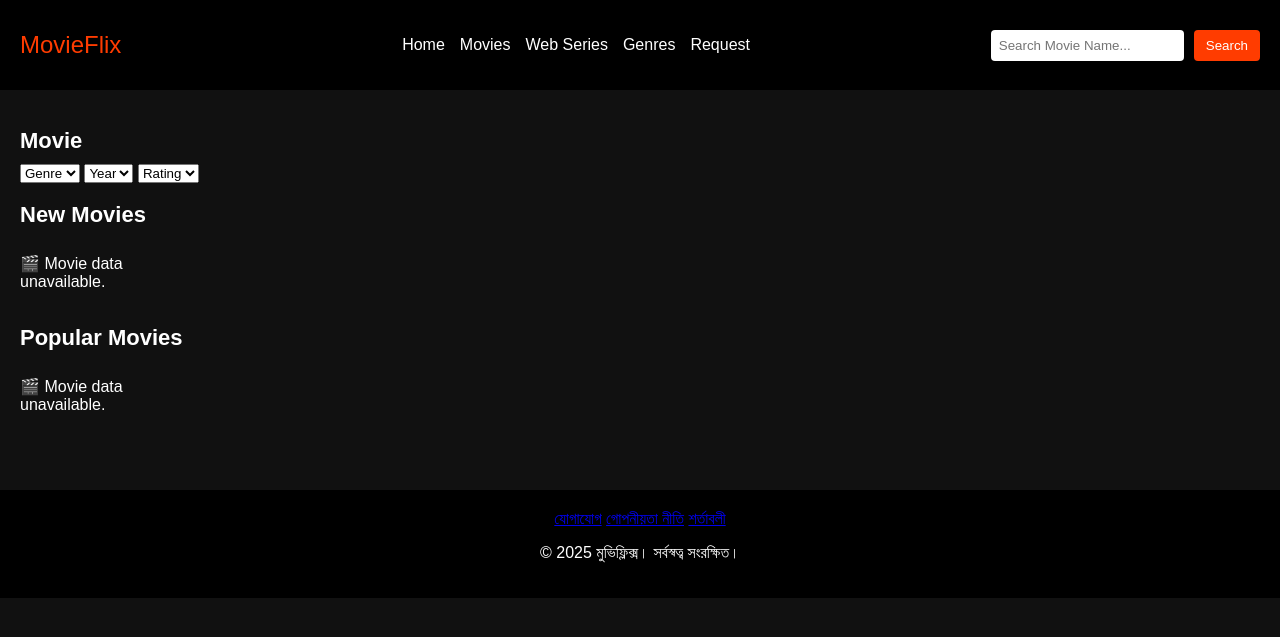
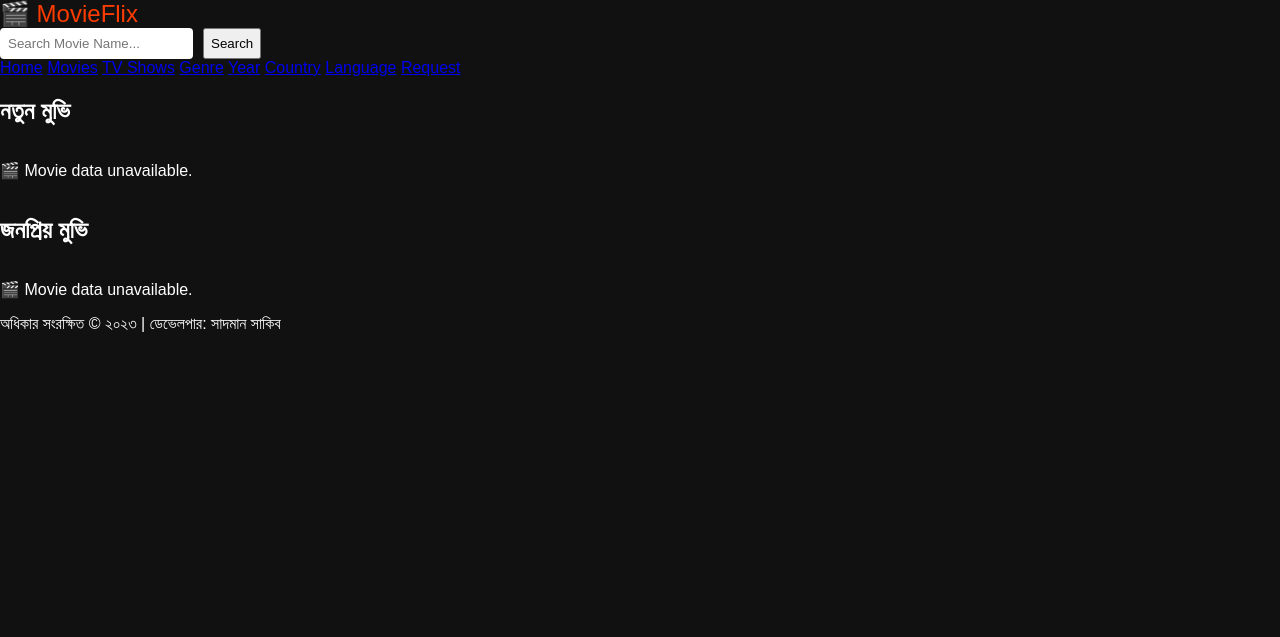
Before and after one commit to zxoou-media/cinelistbd, a Flask app: page / in a window 1280 px wide. Shown: the top 637 px of the page. Run offline with Flask 3, Linux system fonts and the light colour scheme; data that the repository does not hold is empty.

Commit message:
Update index.html

```diff
--- a/cinelistbd/templates/index.html
+++ b/cinelistbd/templates/index.html
@@ -1,59 +1,41 @@
 <!DOCTYPE html>
 <html lang="bn">
 <head>
-    <meta charset="UTF-8">
-    <meta name="viewport" content="width=device-width, initial-scale=1.0">
-    <title>মুভি ডাউনলোড ওয়েবসাইট - MovieFlix</title>
-    <link rel="stylesheet" href="{{ url_for('static', filename='style.css') }}">
+  <meta charset="UTF-8">
+  <title>MovieFlix</title>
+  <link rel="stylesheet" href="/static/style.css">
 </head>
 <body>
-    <header class="header">
-        <a href="{{ url_for('home') }}" class="logo">MovieFlix</a>
-        <nav class="nav-menu">
-            <ul>
-                <li><a href="{{ url_for('home') }}">Home</a></li>
-                <li><a href="#">Movies</a></li>
-                <li><a href="#">Web Series</a></li>
-                <li><a href="#">Genres</a></li>
-                <li><a href="#">Request</a></li>
-            </ul>
-        </nav>
-        <div class="search-bar">
-            <input type="text" id="search-input" placeholder="Search Movie Name...">
-            <button class="search-btn">Search</button>
-        </div>
-    </header>
+  <header>
+    <a href="/" class="logo">🎬 MovieFlix</a>
+    <div class="search-bar">
+      <input type="text" placeholder="Search Movie Name...">
+      <button>Search</button>
+    </div>
+    <nav>
+      <a href="/">Home</a>
+      <a href="#">Movies</a>
+      <a href="#">TV Shows</a>
+      <a href="#">Genre</a>
+      <a href="#">Year</a>
+      <a href="#">Country</a>
+      <a href="#">Language</a>
+      <a href="#">Request</a>
+    </nav>
+  </header>
 
-    <main class="main-content">
-        <div class="filter-sort-container">
-            <h2 class="section-title">Movie</h2>
-            <div class="filters">
-                <select class="filter-item"><option value="">Genre</option></select>
-                <select class="filter-item"><option value="">Year</option></select>
-                <select class="filter-item"><option value="">Rating</option></select>
-            </div>
-        </div>
+  <section>
+    <h2>নতুন মুভি</h2>
+    <div id="latest-movies-grid" class="movie-grid"></div>
 
-        <section class="movie-section">
-            <h2 class="section-title">New Movies</h2>
-            <div class="movie-grid" id="latest-movies-grid"></div>
-        </section>
+    <h2>জনপ্রিয় মুভি</h2>
+    <div id="popular-movies-grid" class="movie-grid"></div>
+  </section>
 
-        <section class="movie-section">
-            <h2 class="section-title">Popular Movies</h2>
-            <div class="movie-grid" id="popular-movies-grid"></div>
-        </section>
-    </main>
+  <footer>
+    অধিকার সংরক্ষিত © ২০২৩ | ডেভেলপার: সাদমান সাকিব
+  </footer>
 
-    <footer class="footer">
-        <div class="footer-links">
-            <a href="#">যোগাযোগ</a>
-            <a href="#">গোপনীয়তা নীতি</a>
-            <a href="#">শর্তাবলী</a>
-        </div>
-        <p>&copy; 2025 মুভিফ্লিক্স। সর্বস্বত্ব সংরক্ষিত।</p>
-    </footer>
-
-    <script src="{{ url_for('static', filename='script.js') }}"></script>
+  <script src="/static/script.js"></script>
 </body>
 </html>
```
